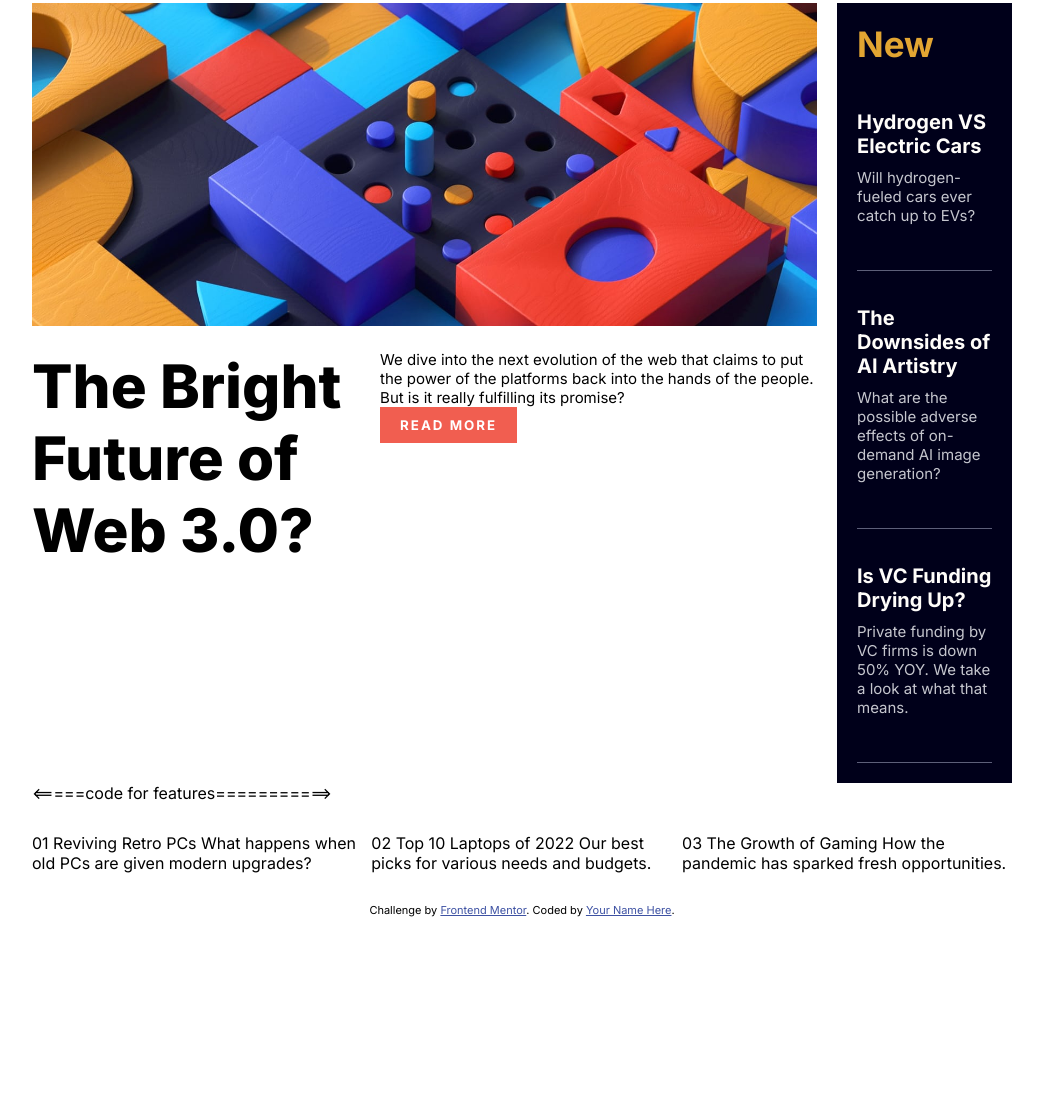
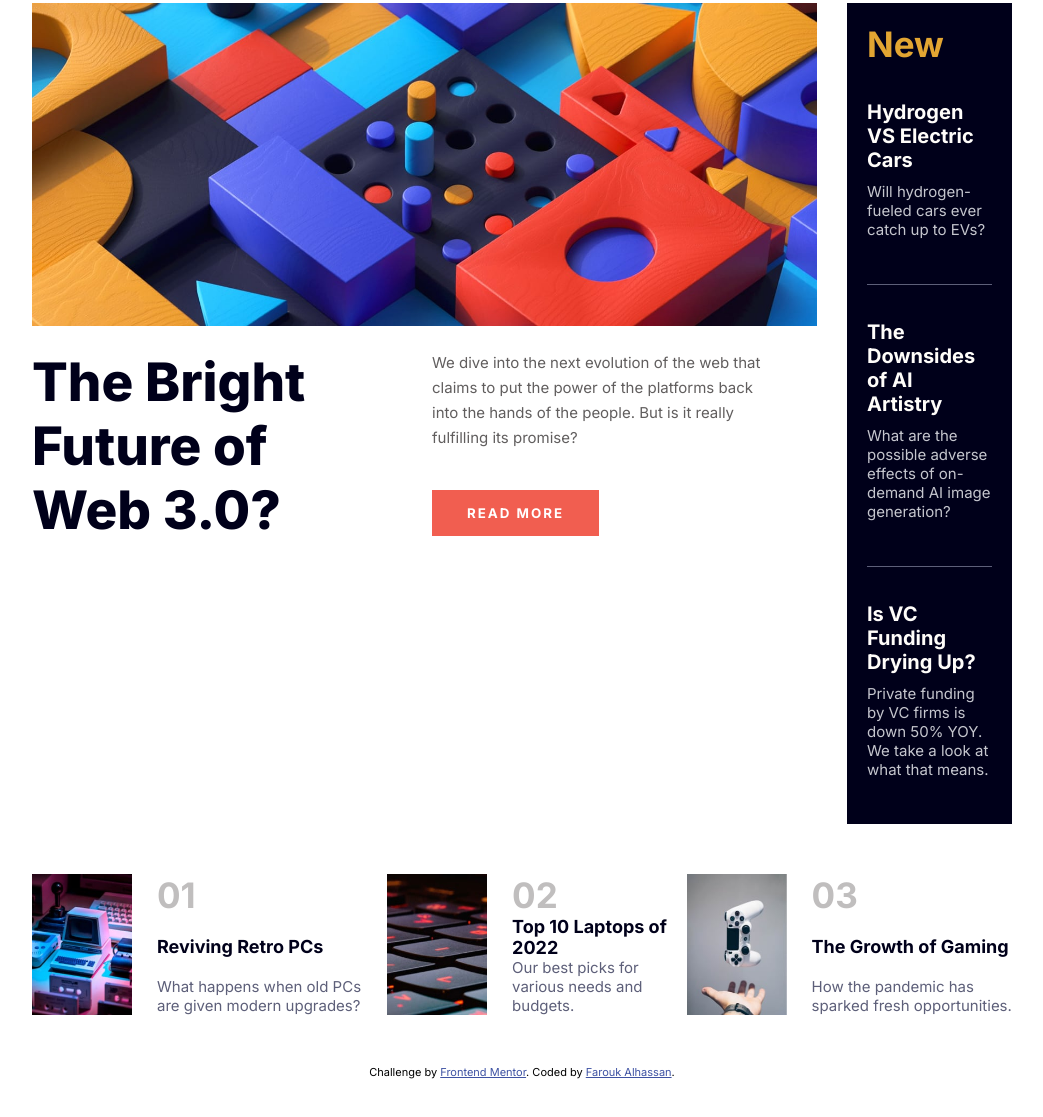
Before and after one commit to topomar1/frontendio-News-homepage, a plain HTML site: page index.html in a window 1280 px wide. Shown: the part 139-1256 px from the top of the page, without its empty margins (118-1161 px from the left). Before the commit the page ends 1111 px from the top, so only its background shows below. Drawn offline with Linux system fonts and the light colour scheme.

Commit message:
changes to webview

```diff
--- a/index.html
+++ b/index.html
@@ -22,7 +22,7 @@
   <div class="content">
     <div class="nav">
       <div class="nav-logo">
-        W.
+        <img src="/assets/images/logo.svg" alt="">
       </div>
       <div class="nav-menu">
         <ul class="nav-items">
@@ -39,13 +39,14 @@
       <div class="left">
         <img src="/assets/images/image-web-3-desktop.jpg" alt="lego image">
         <div class="text-area">
-          <h3>
-            The Bright Future of Web 3.0?
-          </h3>
+            <h3>
+              The Bright Future of Web 3.0?
+            </h3>
+
           <div class="right-text">
             <p>We dive into the next evolution of the web that claims to put the power of the platforms back into the hands of the people.
               But is it really fulfilling its promise?</p>
-              <button class="read-more-btn">READ MORE</button>
+            <button class="read-more-btn">READ MORE</button>
           </div>
         </div>
 
@@ -73,32 +74,38 @@
 
     </div>
 
-    <=====code for features===========>
+    <!-- <=====code for features===========> -->
 
     <div class="features">
-        <div class="retro-pcs">
-          01
-          Reviving Retro PCs
-          What happens when old PCs are given modern upgrades?
+        <div class="feature retro-pcs">
+          <img src="/assets/images/image-retro-pcs.jpg" alt="retro-pcs">
+          <div class="feature-text">
+            <h2>01</h2>
+            <h4>Reviving Retro PCs</h4>
+            <p>What happens when old PCs are given modern upgrades?</p>
+          </div>
         </div>
-        <div class="laptops">
-          02
-          Top 10 Laptops of 2022
-          Our best picks for various needs and budgets.
+        <div class="feature retro-pcs">
+          <img src="/assets/images/image-top-laptops.jpg" alt="retro-pcs">
+          <div class="feature-text">
+            <h2>02</h2>
+            <h4>Top 10 Laptops of 2022</h4>
+            <p>Our best picks for various needs and budgets.</p>
+          </div>
         </div>
-        <div class="gaming">
-          03
-          The Growth of Gaming
-          How the pandemic has sparked fresh opportunities.
-
+        <div class="feature retro-pcs">
+          <img src="/assets/images/image-gaming-growth.jpg" alt="retro-pcs">
+          <div class="feature-text">
+            <h2>03</h2>
+            <h4>The Growth of Gaming</h4>
+            <p>How the pandemic has sparked fresh opportunities.</p>
+          </div>
         </div>
-
-
     </div>
 
   <div class="attribution">
     Challenge by <a href="https://www.frontendmentor.io?ref=challenge" target="_blank">Frontend Mentor</a>.
-    Coded by <a href="#">Your Name Here</a>.
+    Coded by <a href="#">Farouk Alhassan</a>.
   </div>
 </body>
 </html>
--- a/styles.css
+++ b/styles.css
@@ -23,10 +23,8 @@ p{
 
 }
 
-.nav-logo{
-    font-family:Times New Roman;
-    font-size:40px;
-    font-weight:bold;
+.nav-logo img{
+    width:70px;
 }
 
 .nav-items{
@@ -56,20 +54,19 @@ img{
 }
 
 .left{
-    margin-right:20px
+    margin-right:30px
 }
 
 .right{
     background-color:hsl(240, 100%, 5%);
     color:white;
-    padding:20px
+    padding:20px 20px 0 20px
 }
 
 .right h3{
     color:rgb(226, 165, 50);
     font-size:35px;
     font-weight:400px;
-    padding-bottom: 10px;
 }
 
 .items{
@@ -85,6 +82,10 @@ img{
 .it p{
     padding:10px 0;
     color:hsl(233, 8%, 79%);
+}
+
+.it:last-child{
+    border:none;
 }
 
 .it h4{
@@ -103,11 +104,12 @@ img{
     border:none;
     background-color:hsl(5, 85%, 63%);
     color:white;
-    padding:10px 20px;
+    padding:15px 35px;
     font-family: Inter;
     letter-spacing:2px;
     font-weight:bold;
     transition: 0.5s;
+    margin-top:40px;
 }
 
 .read-more-btn:hover{
@@ -119,19 +121,74 @@ img{
 .text-area{
     display:flex;
     flex-direction: row;
-    padding:20px 0;
+    padding-top:20px;
     margin:0;
+    width:750px;
+}
+
+.right-text{
+    color: rgb(97, 94, 94);
+    line-height: 25px;
+    padding-left:40px;
+}
+
+.right-text p{
+    margin:0;
+    width:350px;
+
 }
 
 .text-area h3{
-    font-size:60px;
+    font-size:53px;
     font-weight:800;
+    max-width:350px;
+    margin-right: 60px;
+    color:hsl(240, 100%, 5%);
+
 }
 
 .features{
     display:flex;
     flex-direction: row;
-    padding:30px 0;
+    padding:50px 0;
+    justify-content: space-between;
+}
+
+.feature img{
+    width:100px;
+    padding-right: 25px;
+}
+
+.feature{
+    display:flex;
+
+}
+
+.feature-text{
+    display:flex;
+    flex-direction: column;
+    justify-content:space-between;
+}
+
+.feature-text h2{
+    font-size:35px;
+    color:rgb(192, 190, 190);
+}
+
+.feature-text h4{
+    color:hsl(240, 100%, 5%);
+    font-size: 18px;
+    transition:0.5s;
+}
+
+
+.feature-text h4:hover{
+    color:hsl(5, 85%, 63%);
+    cursor:pointer;
+}
+
+.feature-text p{
+    color: hsl(236, 13%, 42%);
 }
 
 
```
